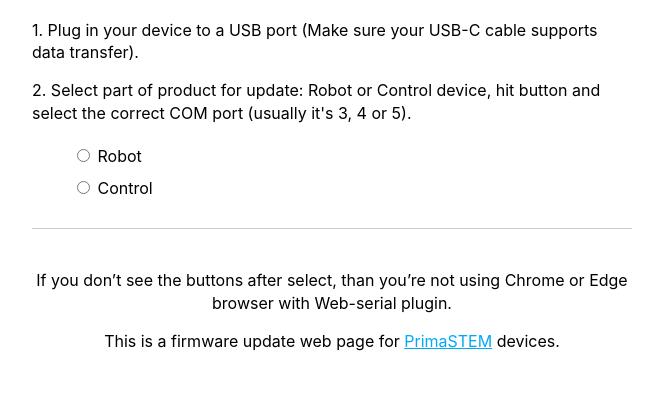
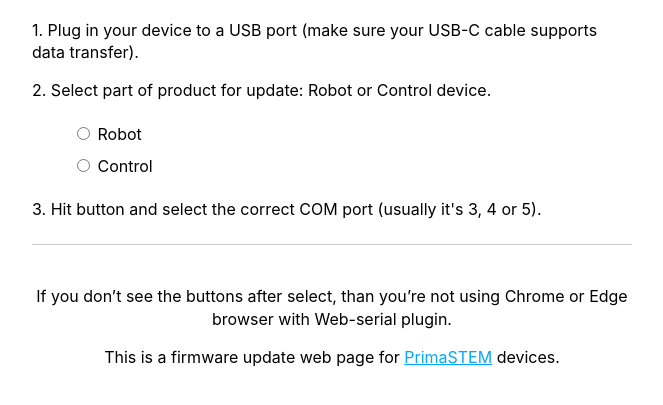
Before and after one commit to primastem/update, a plain HTML site: page index.html in a window 1280 px wide. Shown: the part 81-486 px from the top of the page, without its empty margins (308-971 px from the left). Drawn offline with Linux system fonts and the light colour scheme.

Commit message:
Update index.html

```diff
--- a/index.html
+++ b/index.html
@@ -80,8 +80,8 @@
   <body>
     <div class="content">
       <h1>PrimaSTEM firmware update</h1>
-      <p>1. Plug in your device to a USB port (Make sure your USB-C cable supports data transfer).</p>
-      <p>2. Select part of product for update: Robot or Control device, hit button and select the correct COM port (usually it's 3, 4 or 5).</p>
+      <p>1. Plug in your device to a USB port (make sure your USB-C cable supports data transfer).</p>
+      <p>2. Select part of product for update: Robot or Control device.</p>
       <ul class="radios">
         <li>
           <label><input type="radio" name="type" value="robot" /> Robot</label>
@@ -90,7 +90,8 @@
           <label><input type="radio" name="type" value="control" /> Control</label>
         </li>
       </ul>
-      <p class="button-row" align="center">
+      <p>3. Hit button and select the correct COM port (usually it's 3, 4 or 5).</p>
+      <p class="button-row" align="left">
         <esp-web-install-button class="invisible"></esp-web-install-button>
       </p>
 
```
